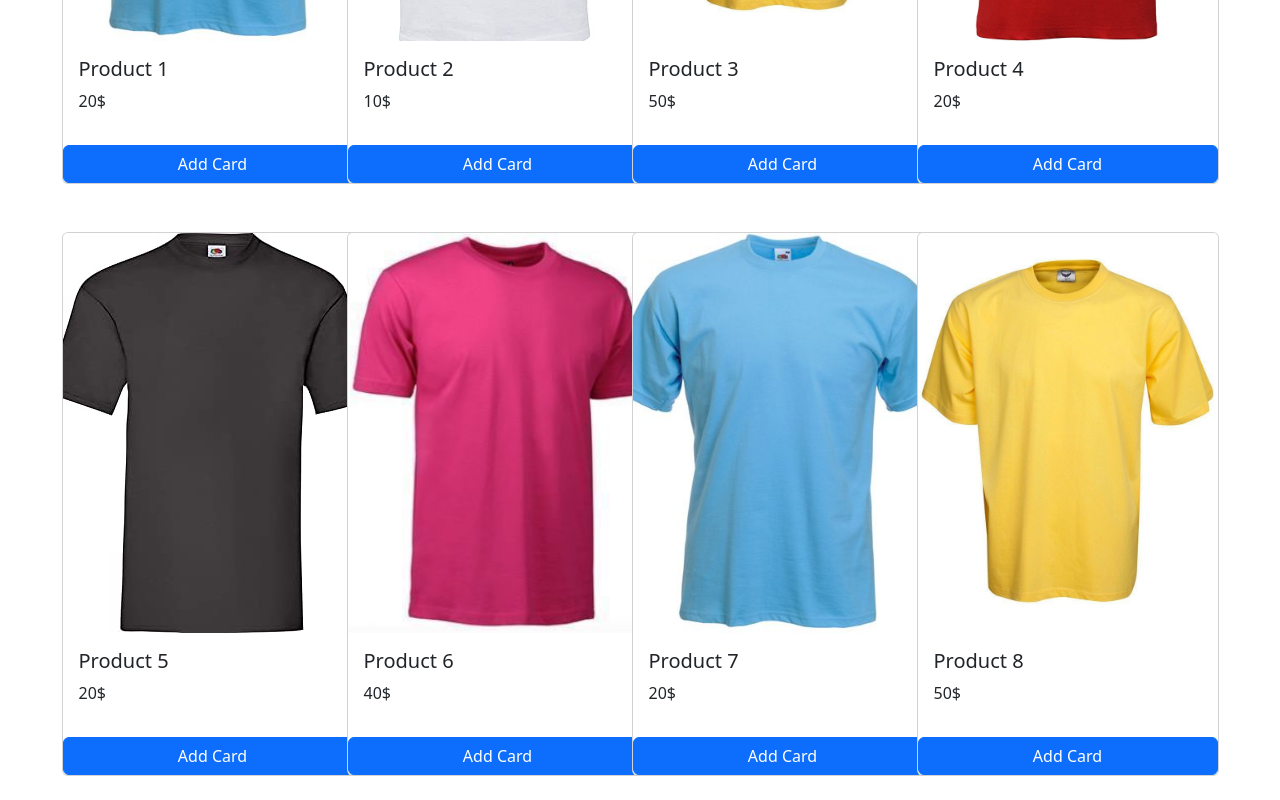
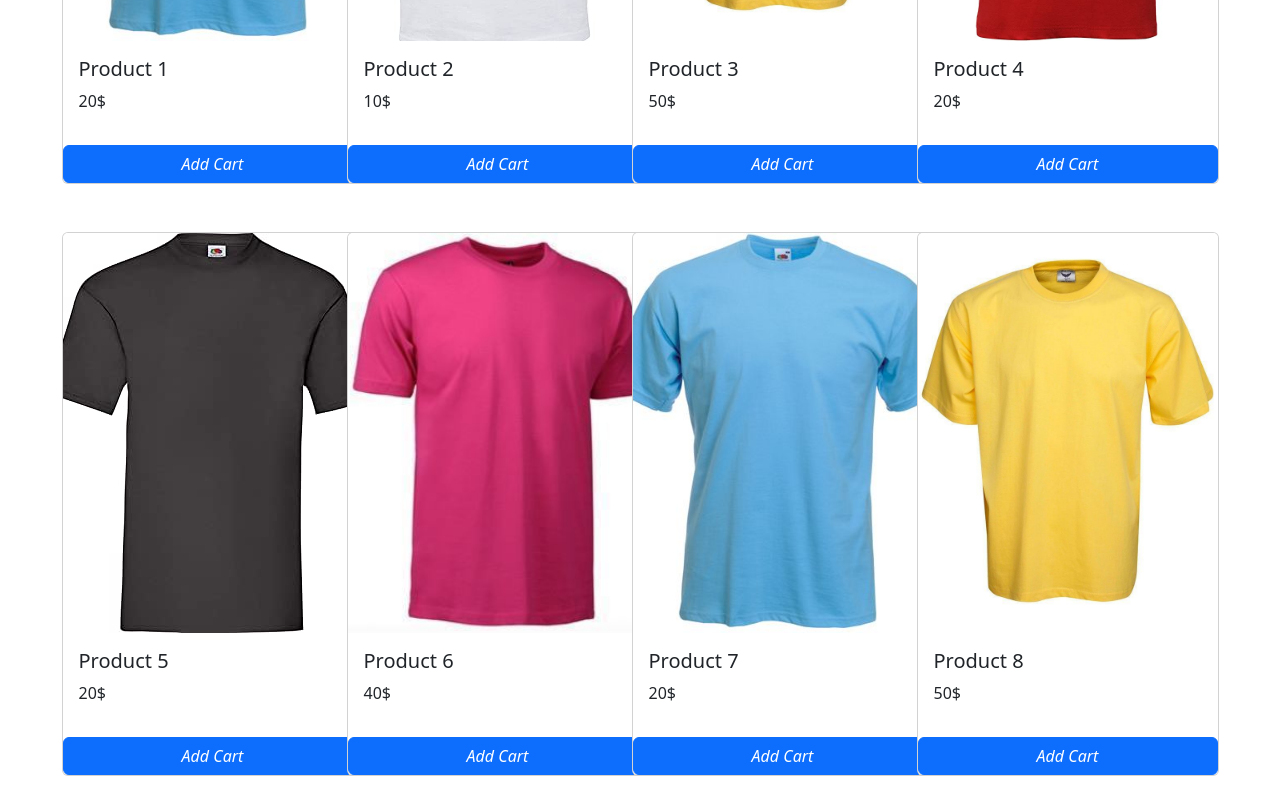
Before and after one commit to MohammadHalaweh7/Shopping-List-React, a React (Create React App) app: page / in a window 1280 px wide. Shown: the part 1156-1956 px from the top of the page. Built offline with nearby package versions, Linux system fonts and the light colour scheme.

Commit message:
Add to cart

```diff
--- a/src/App.js
+++ b/src/App.js
@@ -1,14 +1,17 @@
-import './App.css';
-import Header from './Components/Header/Header';
-import Items from './Components/Items/Items';
-import Navbar from './Components/Navbar/Navbar';
+import "./App.css";
+import { CounterContextProvider } from "./Components/CounterContext/CounterContext";
+import Header from "./Components/Header/Header";
+import Items from "./Components/Items/Items";
+import Navbar from "./Components/Navbar/Navbar";
 
 function App() {
   return (
     <>
-    <Navbar />
-    <Header />
-    <Items />
+      <CounterContextProvider>
+        <Navbar />
+        <Header />
+        <Items />
+      </CounterContextProvider>
     </>
   );
 }
--- /dev/null
+++ b/src/Components/CounterContext/CounterContext.jsx
@@ -0,0 +1,21 @@
+import React, { createContext, useState } from 'react'
+
+export let CounterContext = createContext (0);
+export function CounterContextProvider (props){
+    let [count, setCount] = useState(0);
+
+    function increase (){
+        let localStorageString = localStorage.getItem('cart');
+        let data = JSON.parse(localStorageString);
+        let counter = 0;
+        data.map((ele, key)=>{
+             counter += data[key].counter
+        })
+         console.log(data.length)
+        setCount (counter);
+    }
+
+    return <CounterContext.Provider value={{count, increase}}>
+        {props.children}
+    </CounterContext.Provider>
+}
--- a/src/Components/Items/Product.jsx
+++ b/src/Components/Items/Product.jsx
@@ -1,6 +1,12 @@
-import React from 'react'
+import React, { useContext, useState } from "react";
+import Swal from "sweetalert2";
+import { CounterContext } from "../CounterContext/CounterContext";
 
-export default function Product({product}) {
+export default function Product({ product, key }) {
+  let [state, setState] = useState("done");
+  let [cartItems, setCartItems] = useState([]);
+  let { increase } = useContext(CounterContext);
+
   return (
     <div className="col-md-3 d-flex flex-column align-items-center my-4">
       <div className="card">
@@ -8,15 +14,65 @@ export default function Product({product}) {
           className="card-img-top"
           src={product.img}
           alt={product.name}
-        style={{ height: "400px", objectFit: "cover" , width:"300px"}}
+          style={{ height: "400px", objectFit: "cover", width: "300px" }}
         />
         <div className="card-body">
           <h5 className="card-title">{product.name}</h5>
           <p>{product.price}</p>
         </div>
 
-      <button class="btn btn-primary">Add Card</button>
+        <button
+          class="btn btn-primary"
+          onClick={async (e) => {
+            setState("sent");
+            await new Promise((res, rej) => {
+              setTimeout(() => {
+                res("Element Added To The Cart!");
+              }, 1000);
+            })
+              .then((res) => {
+                let id = key;
+                let found = cartItems.find((product) => {
+                  return product[id].name === product.name;
+                });
+
+                if (found) {
+                  found.counter += 1;
+                } else {
+                  setCartItems([
+                    ...cartItems,
+                    {
+                      name: product.name,
+                      price: product.price,
+                      img: product.img,
+                      counter: 1,
+                    },
+                  ]);
+                }
+
+                Swal.fire({
+                  position: "top-end",
+                  icon: "success",
+                  title: res,
+                  showConfirmButton: false,
+                  timer: 1100,
+                });
+                setState("done");
+              })
+              .catch((rej) => {
+                console.log(rej);
+              });
+            increase()
+          }}
+        >
+          {state == "done" ? (
+            <i>Add Cart</i>
+          ) : (
+            <div class="spinner-border text-primary" role="status"></div>
+          )}
+        </button>
       </div>
+      {localStorage.setItem("cart", JSON.stringify(cartItems))}
     </div>
-  )
+  );
 }
--- a/src/Components/Navbar/Navbar.jsx
+++ b/src/Components/Navbar/Navbar.jsx
@@ -1,7 +1,11 @@
-import React from "react";
+import React, { useContext, useState } from "react";
 import style from "./Navbar.module.css";
+import { CounterContext } from "../CounterContext/CounterContext";
 
 export default function Navbar() {
+  let [data, setData] = useState([]);
+  let { count } = useContext(CounterContext);
+
   return (
     <nav
       className={` navbar navbar-expand-lg bg-body-tertiary ${style.container} `}
@@ -55,9 +59,17 @@ export default function Navbar() {
           </ul>
 
           <div className={`d-flex ${style.icons}`}>
-            <div data-bs-toggle="modal" data-bs-target="#exampleModal">
+            <div
+              onClick={() => {
+                let localStorageString = localStorage.getItem("cart");
+                let localStorageParsed = JSON.parse(localStorageString);
+                setData(localStorageParsed);
+              }}
+              data-bs-toggle="modal"
+              data-bs-target="#exampleModal"
+            >
               <i class="fa-solid fa-cart-shopping"></i>
-              <div className={`${style["notification-cart"]}`}>9</div>
+              <div className={`${style["notification-cart"]}`}>{count}</div>
             </div>
 
             <div>
@@ -78,7 +90,7 @@ export default function Navbar() {
           <div class="modal-content">
             <div class="modal-header">
               <h5 class="modal-title" id="exampleModalLabel">
-                Modal title
+                Cart
               </h5>
               <button
                 type="button"
@@ -97,7 +109,25 @@ export default function Navbar() {
                     <th scope="col">Count</th>
                   </tr>
                 </thead>
-                <tbody></tbody>
+                <tbody>
+                  {data.map((ele, key) => (
+                    <tr key={key}>
+                      <td>
+                        <img
+                          width={100}
+                          height={100}
+                          src={ele.img}
+                          alt={ele.name}
+                        />
+                      </td>
+                      <td>{ele.name}</td>
+                      <td>{ele.price}</td>
+                      <td>
+                        <input defaultValue={ele.counter} type="number"></input>
+                      </td>
+                    </tr>
+                  ))}
+                </tbody>
               </table>
             </div>
             <div class="modal-footer">
```
Lines whose indentation alone changed are shown as unchanged.
